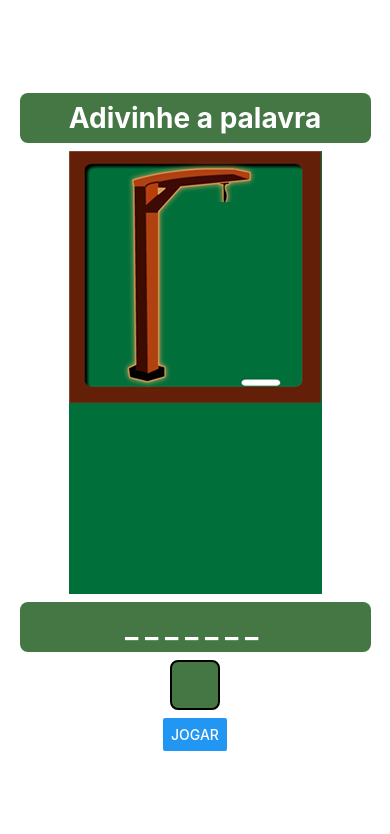
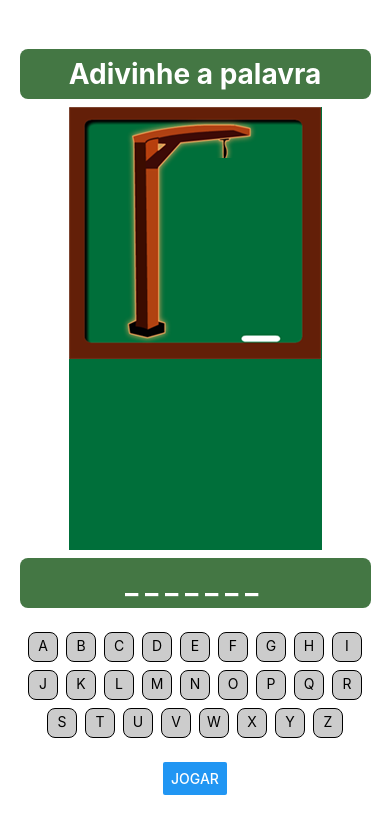
Before and after one commit to angoti/aula-jogo-da-forca, a React Native app: screen / in a window 390 px wide. Shown: the top 834 px of the page. Built offline with nearby package versions, Linux system fonts and the light colour scheme.

Commit message:
versão 1.0

```diff
--- a/App.js
+++ b/App.js
@@ -1,4 +1,12 @@
-import { View, Image, Text, Button, StyleSheet, TextInput } from 'react-native';
+import {
+  View,
+  Image,
+  Text,
+  Button,
+  StyleSheet,
+  TextInput,
+  Pressable,
+} from 'react-native';
 import { useState } from 'react';
 
 const listaDeImagens = [
@@ -26,14 +34,14 @@ const listaDePalavras = [
 
 const normalizar = (str) =>
   str.normalize('NFD').replace(/[\u0300-\u036f]/g, '');
-  //transforma a palavra retirando os acentos. Veja https://developer.mozilla.org/en-US/docs/Web/JavaScript/Reference/Global_Objects/String/normalize#description
+//transforma a palavra retirando os acentos. Veja https://developer.mozilla.org/en-US/docs/Web/JavaScript/Reference/Global_Objects/String/normalize#description
 
 export default function App() {
   const [faseDoJogo, setFaseDoJogo] = useState(0); // estado que guarda o indice da imagem atual
-  const [entrada, setEntrada] = useState(''); // estado que guarda o texto inputado na caixa de entrada
   const [fimDeJogo, setFimDeJogo] = useState(false);
   const [mensagem, setMensagem] = useState('Adivinhe a palavra');
   const [letrasCertas, setLetrasCertas] = useState([]);
+  const [letrasErradas, setLetrasErradas] = useState([]);
 
   // Função que sorteia uma palavra aleatória
   function sortearPalavra() {
@@ -43,12 +51,10 @@ export default function App() {
 
   const [palavraSorteada, setPalavraSorteada] = useState(sortearPalavra());
 
-  const testaFimDeJogo = () => {
+  const testaFimDeJogo = (entrada) => {
     //testar se acertou a letra
     let letra = normalizar(entrada);
     let palavraNormalizada = normalizar(palavraSorteada);
-    console.log(letra);
-    console.log(palavraNormalizada);
     if (palavraNormalizada.includes(letra)) {
       let novasLetrasCertas = [...letrasCertas, letra];
       setLetrasCertas(novasLetrasCertas);
@@ -61,16 +67,21 @@ export default function App() {
         setMensagem('Acertou');
       }
     } else {
-      if (faseDoJogo == 6) setFimDeJogo(true);
-      else setFaseDoJogo(faseDoJogo + 1);
+      console.log(faseDoJogo)
+      setLetrasErradas([...letrasErradas, letra]);
+      if (faseDoJogo == 6) {
+        console.log('fim')
+        setFimDeJogo(true);
+        setMensagem('Perdeu')
+      } else setFaseDoJogo(faseDoJogo + 1);
     }
-    setEntrada('');
   };
 
   const iniciarNovoJogo = () => {
     setFaseDoJogo(0);
     setFimDeJogo(false);
     setLetrasCertas([]);
+    setLetrasErradas([]);
     setPalavraSorteada(sortearPalavra());
     setMensagem('Adivinhe a palavra');
   };
@@ -83,18 +94,55 @@ export default function App() {
       );
   };
 
+  const Tecla = ({ letra }) => (
+    <Pressable
+      onPress={() => {
+        if (!letrasCertas.includes(letra) && !letrasErradas.includes(letra))
+          testaFimDeJogo(letra);
+      }}
+      style={[
+        {
+          width: 30,
+          height: 30,
+          borderWidth: 1,
+          padding: 4,
+          borderRadius: 8,
+        },
+        {
+          backgroundColor: letrasCertas.includes(letra)
+            ? '#77F'
+            : letrasErradas.includes(letra)
+            ? '#F77'
+            : '#ccc',
+        },
+      ]}>
+      <Text style={{ textAlign: 'center' }}>{letra}</Text>
+    </Pressable>
+  );
+
+  const Teclado = () => {
+    return (
+      <View
+        style={{
+          flexDirection: 'row',
+          gap: 8,
+          flexWrap: 'wrap',
+          margin: 16,
+          justifyContent: 'center',
+        }}>
+        {'ABCDEFGHIJKLMNOPQRSTUVWXYZ'.split('').map((letra) => (
+          <Tecla letra={letra} />
+        ))}
+      </View>
+    );
+  };
+
   return (
     <View style={estilos.container}>
       <Text style={estilos.mensagem}>{mensagem}</Text>
       <Image source={listaDeImagens[faseDoJogo]} />
       <Text style={estilos.mensagem}>{palavraMascarada()}</Text>
-      <TextInput
-        style={estilos.caixaEntrada}
-        maxLength={1} // limita a apenas 1 caractere
-        value={entrada}
-        onChangeText={(letra) => setEntrada(letra.toUpperCase())}
-        textAlign="center" // centraliza a letra
-      />
+      <Teclado />
 
       {fimDeJogo ? (
         <Button
@@ -122,16 +170,6 @@ const estilos = StyleSheet.create({
     alignItems: 'center',
     gap: 8,
   },
-  caixaEntrada: {
-    width: 50,
-    height: 50,
-    borderWidth: 2,
-    borderColor: 'black',
-    borderRadius: 8,
-    fontSize: 24,
-    fontWeight: 'bold',
-    backgroundColor: '#474',
-  },
   mensagem: {
     fontSize: 28,
     fontWeight: 'bold',
--- a/app.json
+++ b/app.json
@@ -1,7 +1,7 @@
 {
   "expo": {
     "name": "aula-jogo-da-forca",
-    "slug": "snack-2c43a581-4ee8-4531-a566-597a3ebe63a7",
+    "slug": "snack-faef8f75-a9ad-499b-9047-5c646410e963",
     "version": "1.0.0",
     "orientation": "portrait",
     "icon": "./assets/icon.png",
```
